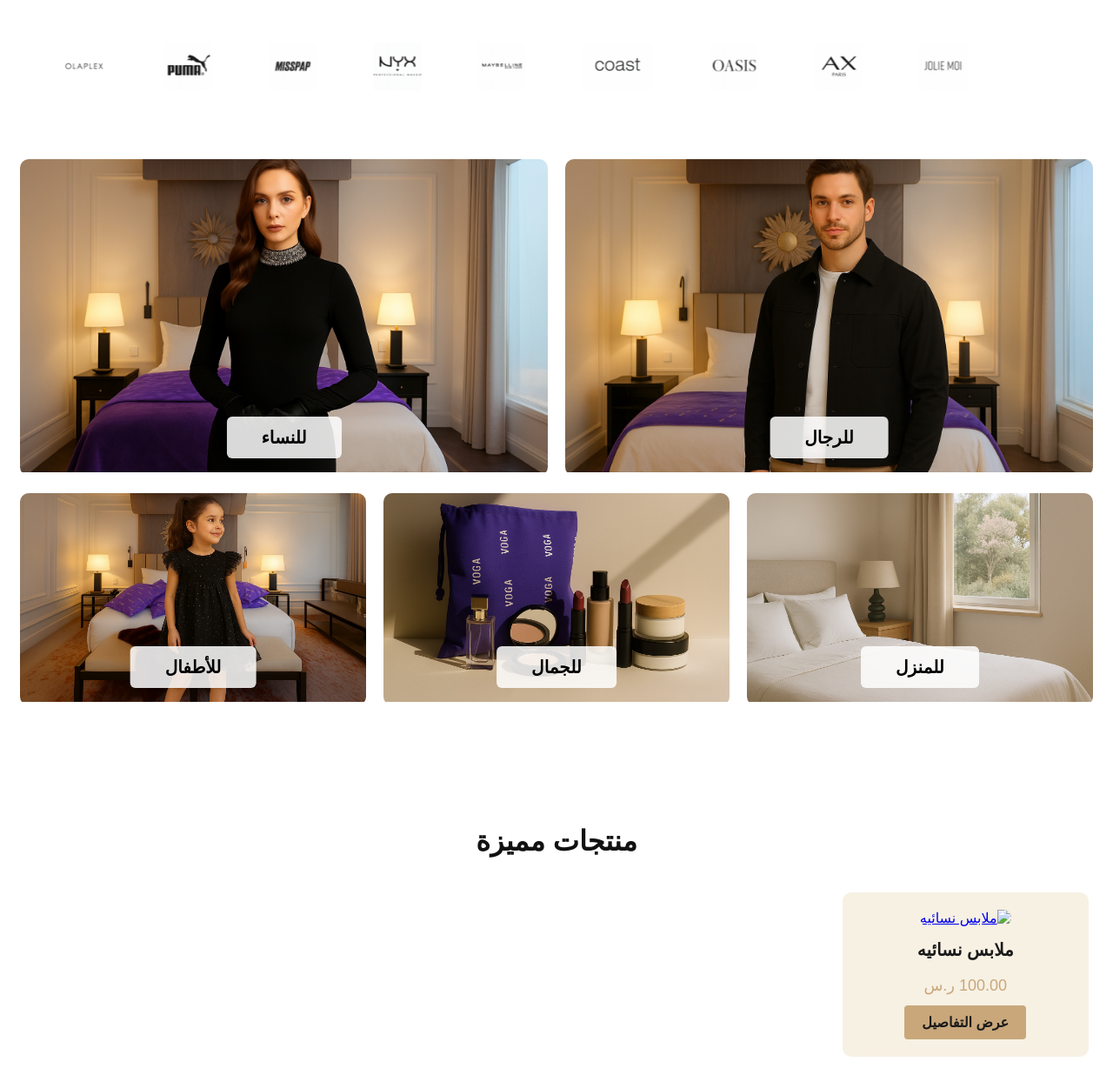
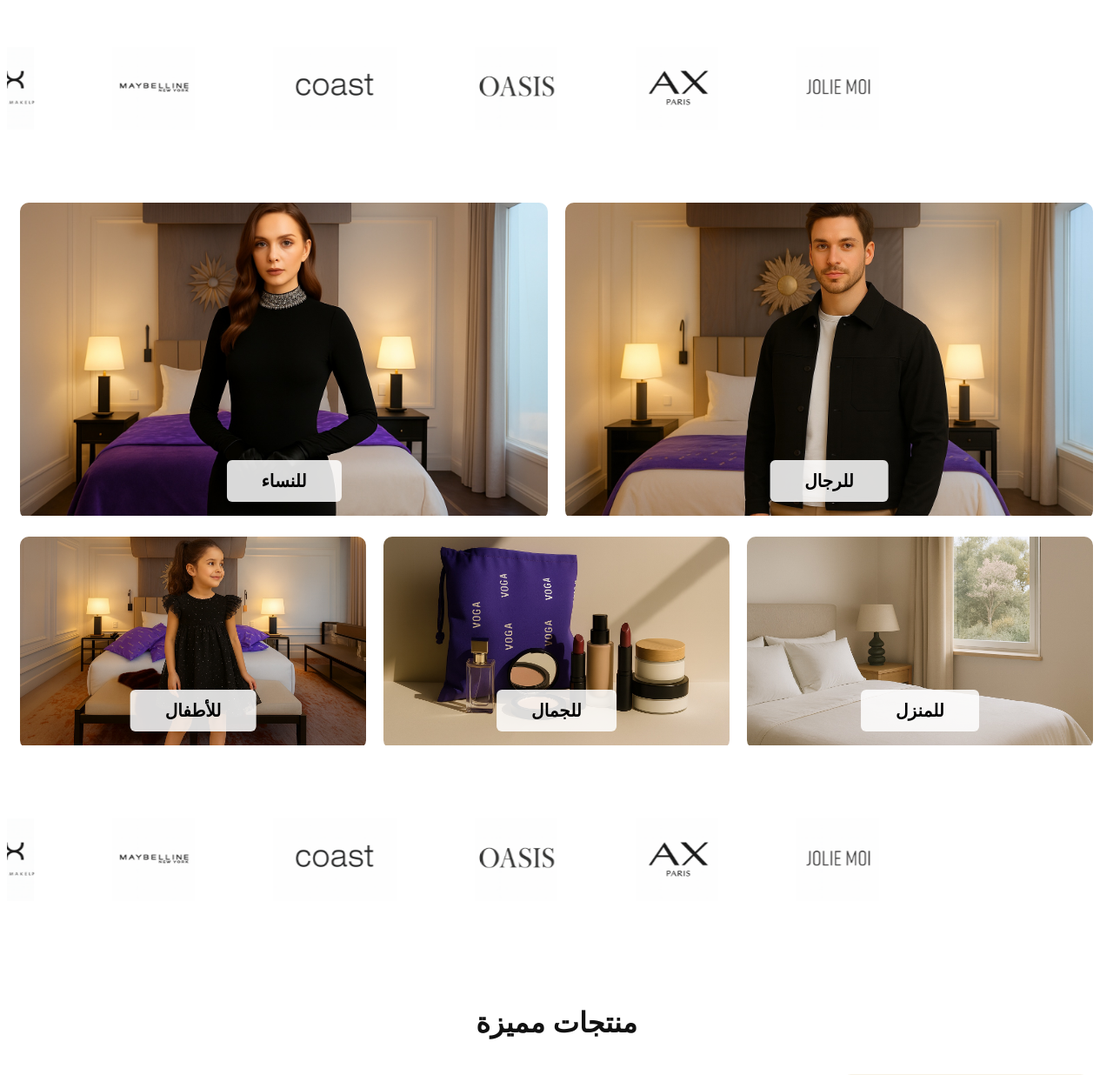
Before and after one commit to amnah1438/vogastyle, a Django app: page /en/ in a window 1280 px wide. Shown: the part 812-2048 px from the top of the page at 87% size. Run offline with Django 5.2, Linux system fonts and the light colour scheme; data comes from the database, SQL or seed files in the repository; some libraries are stand-ins or nearby versions.

Commit message:
تعديل

```diff
--- a/static/css/header.css
+++ b/static/css/header.css
@@ -28,6 +28,7 @@
 .vg-flag { width: 22px; }
 .vg-arrow { font-size: 12px; }
 
+
 /* ============================
    قائمة الدول
 ============================ */
@@ -50,17 +51,8 @@
     display: block !important;
 }
 
-/* RTL */
-html[dir="rtl"] .vg-country-menu {
-    right: 0;
-    left: auto;
-}
-
-/* LTR */
-html[dir="ltr"] .vg-country-menu {
-    left: 0;
-    right: auto;
-}
+html[dir="rtl"] .vg-country-menu { right: 0; left: auto; }
+html[dir="ltr"] .vg-country-menu { left: 0; right: auto; }
 
 .vg-country-menu form button {
     width: 100%;
@@ -77,9 +69,7 @@ html[dir="ltr"] .vg-country-menu {
     color: #000;
 }
 
-.vg-country-menu form button:hover {
-    background: #f5f5f5;
-}
+.vg-country-menu form button:hover { background: #f5f5f5; }
 
 .vg-country-menu img {
     width: 22px;
@@ -94,6 +84,7 @@ html[dir="ltr"] .vg-country-menu {
     padding: 4px 12px;
     border-radius: 4px;
 }
+
 
 /* ============================
    MAIN BAR
@@ -137,6 +128,7 @@ html[dir="ltr"] .vg-country-menu {
     outline: none;
 }
 
+
 /* ============================
    ICONS SPACING
 ============================ */
@@ -150,6 +142,7 @@ html[dir="ltr"] .vg-country-menu {
     width: 22px;
     cursor: pointer;
 }
+
 
 /* ==========================================================
    FULL SCREEN SEARCH OVERLAY
@@ -168,9 +161,7 @@ html[dir="ltr"] .vg-country-menu {
     justify-content: center;
 }
 
-.vg-search-overlay.show {
-    display: flex;
-}
+.vg-search-overlay.show { display: flex; }
 
 .vg-search-box {
     width: 70%;
@@ -178,7 +169,6 @@ html[dir="ltr"] .vg-country-menu {
     position: relative;
 }
 
-/* زر الإغلاق */
 .vg-search-close {
     position: absolute;
     top: -60px;
@@ -190,7 +180,6 @@ html[dir="ltr"] .vg-country-menu {
     cursor: pointer;
 }
 
-/* شريط البحث */
 .vg-search-form {
     display: flex;
     align-items: center;
@@ -214,7 +203,6 @@ html[dir="ltr"] .vg-country-menu {
     filter: brightness(0) invert(1);
 }
 
-/* زر البحث بصورة */
 .vg-search-by-image {
     margin-top: 40px;
     background: transparent;
@@ -236,7 +224,7 @@ html[dir="ltr"] .vg-country-menu {
 
 
 /* ==========================================
-   🎥 VIDEO BANNER — يحافظ على شكله
+   🎥 VIDEO BANNER
 =========================================== */
 .vg-banner-video {
     width: 100%;
@@ -253,51 +241,54 @@ html[dir="ltr"] .vg-country-menu {
     background: #000;
 }
 
+
 /* ==========================================
-   رفع شبكة الأقسام تحت البنر
+   رفع شبكة الأقسام
 =========================================== */
-.vg-category-grid {
-    margin-top: -10px;
-}
+.vg-category-grid { margin-top: -10px; }
+
 
 /* ==========================================================
-   ⭐ شريط الماركات المتحرك – Boohoo Style
+   ⭐ شريط الماركات المتحرك — نسخة مطوّرة جداً
 ========================================================== */
 
 .vg-brands-wrapper {
     width: 100%;
     overflow: hidden;
     background: #fff;
-    padding: 25px 0;
+    padding: 30px 0;
     margin-top: 25px;
 }
 
+/* ⭐ أصبح أسرع — بدون مبالغة */
 .vg-brands-track {
     display: flex;
-    gap: 65px;
     align-items: center;
-    animation: vgScrollBrands 26s linear infinite;
+    gap: 90px;
+    animation: vgBrandsMove 16s linear infinite;
 }
 
+/* ⭐ تكبير صور الماركات */
 .vg-brands-track img {
-    height: 55px;
+    height: 95px;   /* كان 55 → الآن أوضح وأجمل */
     width: auto;
     opacity: 0.9;
-    transition: 0.3s;
+    transition: 0.3s ease;
 }
 
+/* تأثير عند المرور */
 .vg-brands-track a:hover img {
     opacity: 1;
-    transform: scale(1.07);
+    transform: scale(1.12);
 }
 
-/* إيقاف الحركة عند مرور الماوس */
+/* إيقاف عند مرور الماوس */
 .vg-brands-wrapper:hover .vg-brands-track {
     animation-play-state: paused;
 }
 
-/* حركة السحب */
-@keyframes vgScrollBrands {
+/* ⭐ حركة مستمرة 100% — بدون فراغ نهائي */
+@keyframes vgBrandsMove {
     from { transform: translateX(0); }
     to   { transform: translateX(-50%); }
 }
--- a/templates/core-templates/home.html
+++ b/templates/core-templates/home.html
@@ -44,6 +44,45 @@
     </div>
 
 </section>
+
+
+<!-- =====================================
+     ⭐ شريط الماركات المتحرك (تحت شبكة الصور)
+====================================== -->
+<div class="vg-brands-wrapper">
+    <div class="vg-brands-track">
+
+        <!-- القائمة الأولى -->
+        <a href="/brand/joliemoi/"><img src="{% static 'brands/joliemoi.png' %}"></a>
+        <a href="/brand/axparis/"><img src="{% static 'brands/axparis.png' %}"></a>
+        <a href="/brand/oasis/"><img src="{% static 'brands/oasis.png' %}"></a>
+        <a href="/brand/coast/"><img src="{% static 'brands/coast.png' %}"></a>
+        <a href="/brand/maybelline/"><img src="{% static 'brands/maybelline.png' %}"></a>
+        <a href="/brand/nyx/"><img src="{% static 'brands/nyx.png' %}"></a>
+        <a href="/brand/misspap/"><img src="{% static 'brands/misspap.png' %}"></a>
+        <a href="/brand/puma/"><img src="{% static 'brands/puma.png' %}"></a>
+        <a href="/brand/olaplex/"><img src="{% static 'brands/olaplex.png' %}"></a>
+        <a href="/brand/kerastase/"><img src="{% static 'brands/kerastase.png' %}"></a>
+        <a href="/brand/trendyol/"><img src="{% static 'brands/trendyol.png' %}"></a>
+        <a href="/brand/karenmillen/"><img src="{% static 'brands/karenmillen.png' %}"></a>
+
+        <!-- تكرار مستمر بدون فراغ -->
+        <a href="/brand/joliemoi/"><img src="{% static 'brands/joliemoi.png' %}"></a>
+        <a href="/brand/axparis/"><img src="{% static 'brands/axparis.png' %}"></a>
+        <a href="/brand/oasis/"><img src="{% static 'brands/oasis.png' %}"></a>
+        <a href="/brand/coast/"><img src="{% static 'brands/coast.png' %}"></a>
+        <a href="/brand/maybelline/"><img src="{% static 'brands/maybelline.png' %}"></a>
+        <a href="/brand/nyx/"><img src="{% static 'brands/nyx.png' %}"></a>
+        <a href="/brand/misspap/"><img src="{% static 'brands/misspap.png' %}"></a>
+        <a href="/brand/puma/"><img src="{% static 'brands/puma.png' %}"></a>
+        <a href="/brand/olaplex/"><img src="{% static 'brands/olaplex.png' %}"></a>
+        <a href="/brand/kerastase/"><img src="{% static 'brands/kerastase.png' %}"></a>
+        <a href="/brand/trendyol/"><img src="{% static 'brands/trendyol.png' %}"></a>
+        <a href="/brand/karenmillen/"><img src="{% static 'brands/karenmillen.png' %}"></a>
+
+    </div>
+</div>
+
 
 
 <!-- ===========================
```
